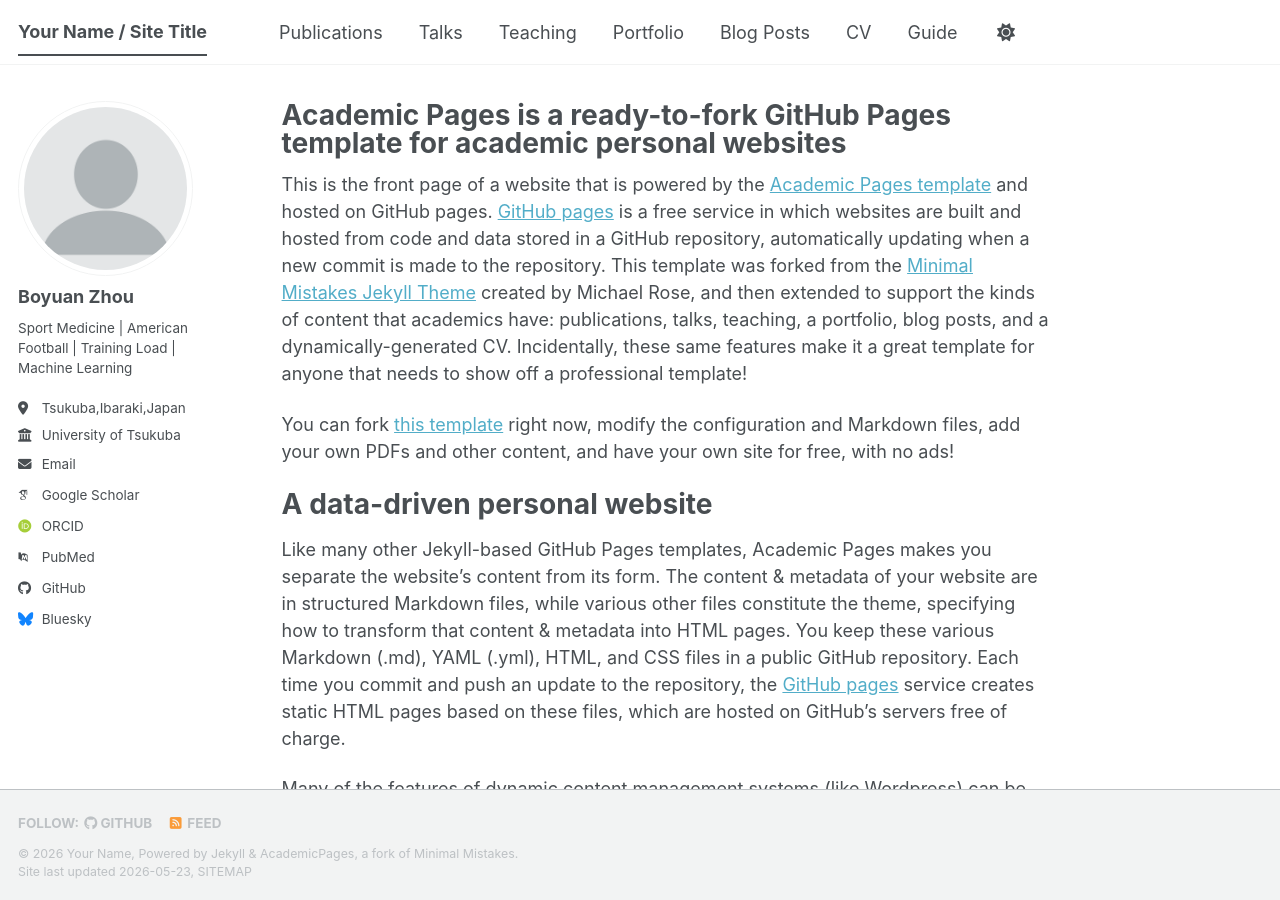
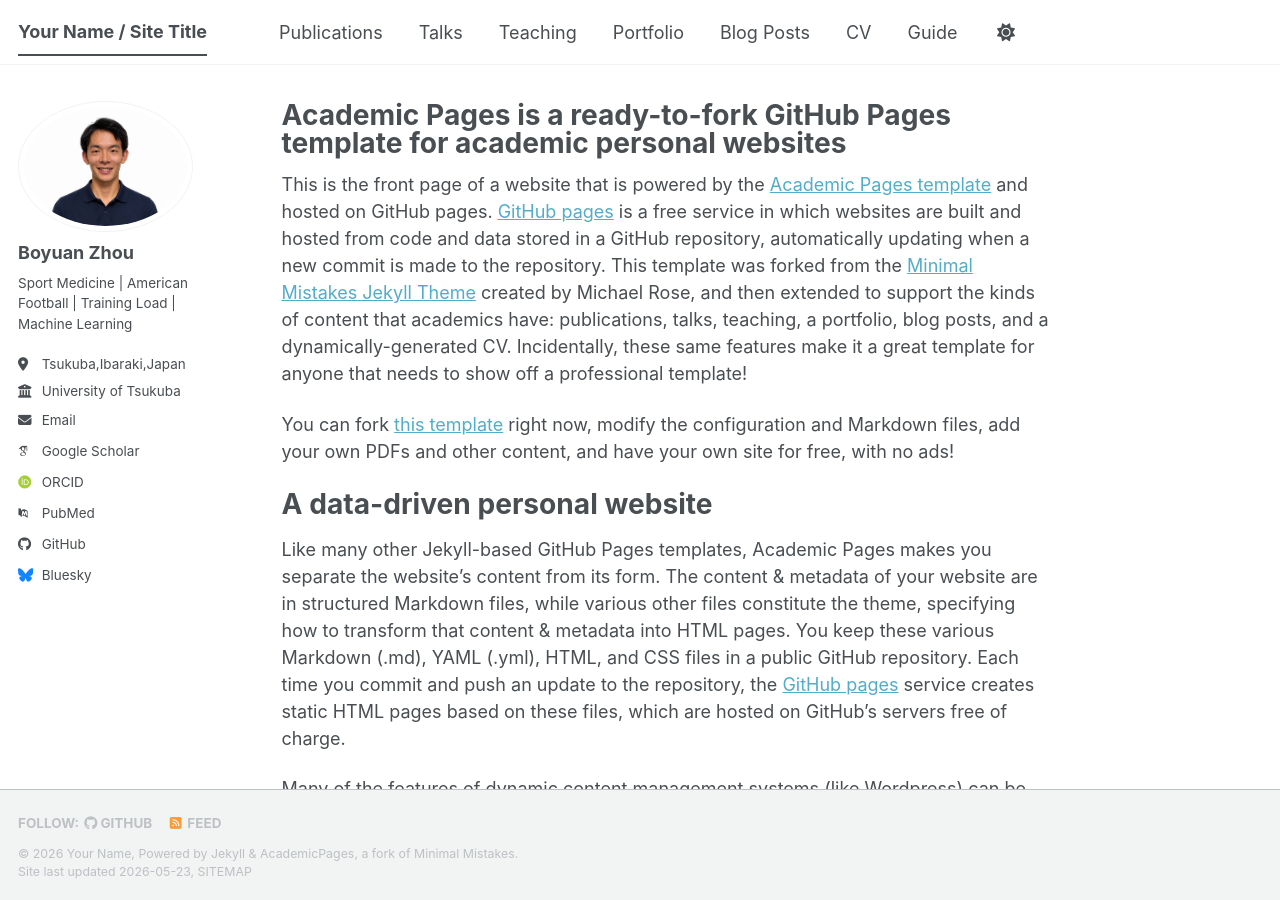
Before and after one commit to hakugen1997/hakugen1997.github.io, a Jekyll site: the page built from _pages/about.md, in a window 1280 px wide and 900 px high. Built offline with Jekyll 4.4.1, drawn with Linux system fonts in a browser that asks for light colours; some web fonts are replaced; a script bundle is joined from its source files by our own code; library files that are not in the unit come from our copies.

Commit message:
Update _config.yml

```diff
--- a/_config.yml
+++ b/_config.yml
@@ -23,7 +23,7 @@ repository               : "academicpages/academicpages.github.io"
 #               Additional customization can be done by editing /_includes/author-profile.html
 author:
   # Biographic information
-  avatar           : "profile.png"
+  avatar           : "boyuan.PNG"
   name             : "Boyuan Zhou"
   pronouns         : # example: "she/her"
   bio              : "Sport Medicine | American Football | Training Load | Machine Learning"
```
